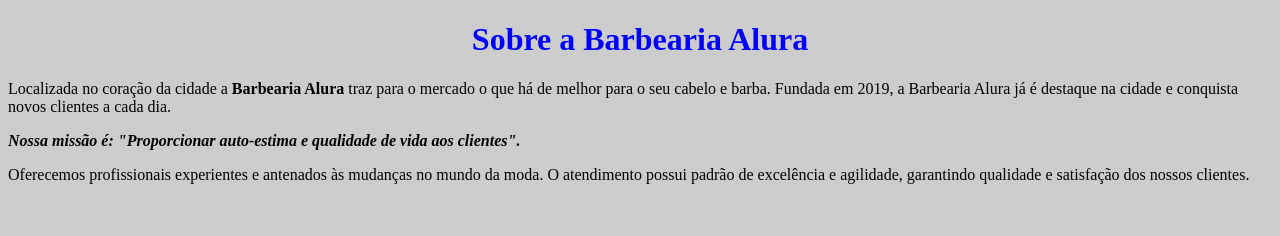
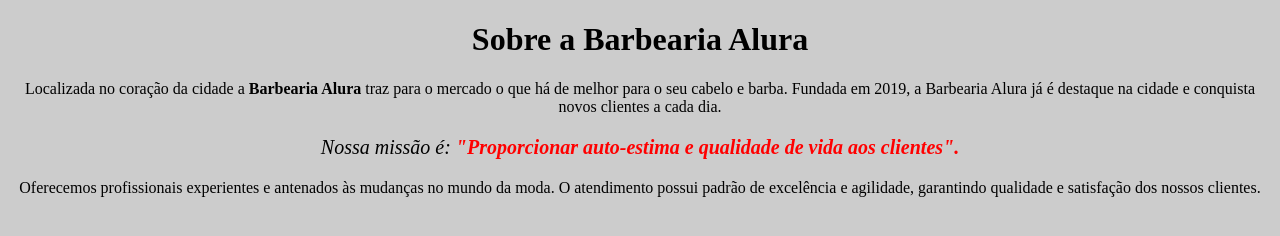
Before and after one commit to carladutra/barbeariaalura, a plain HTML site: page index.html in a window 1280 px wide. Drawn offline with Linux system fonts and the light colour scheme.

Commit message:
Add files via upload

```diff
--- a/index.html
+++ b/index.html
@@ -15,7 +15,7 @@
 
     <p>Localizada no coração da cidade a <strong>Barbearia Alura</strong>  traz para o mercado o que há de melhor para o seu cabelo e barba. Fundada em 2019, a Barbearia Alura já é destaque na cidade e conquista novos clientes a cada dia.</p>
 
-    <p><em><strong>Nossa missão é: "Proporcionar auto-estima e qualidade de vida aos clientes".</strong></em></p>
+    <p id="missao"><em>Nossa missão é: <strong>"Proporcionar auto-estima e qualidade de vida aos clientes".</strong></em></p>
 
     <p>Oferecemos profissionais experientes e antenados às mudanças no mundo da moda. O atendimento possui padrão de excelência e agilidade, garantindo qualidade e satisfação dos nossos clientes.</p>
 
--- a/style.css
+++ b/style.css
@@ -3,6 +3,19 @@ body{
 }
 
 h1{
-    color: blue;
+
     text-align: center;
 }
+
+p{
+    text-align: center;
+
+}
+
+#missao{
+    font-size: 20px;
+}
+
+em strong{
+    color: red;
+}
```
